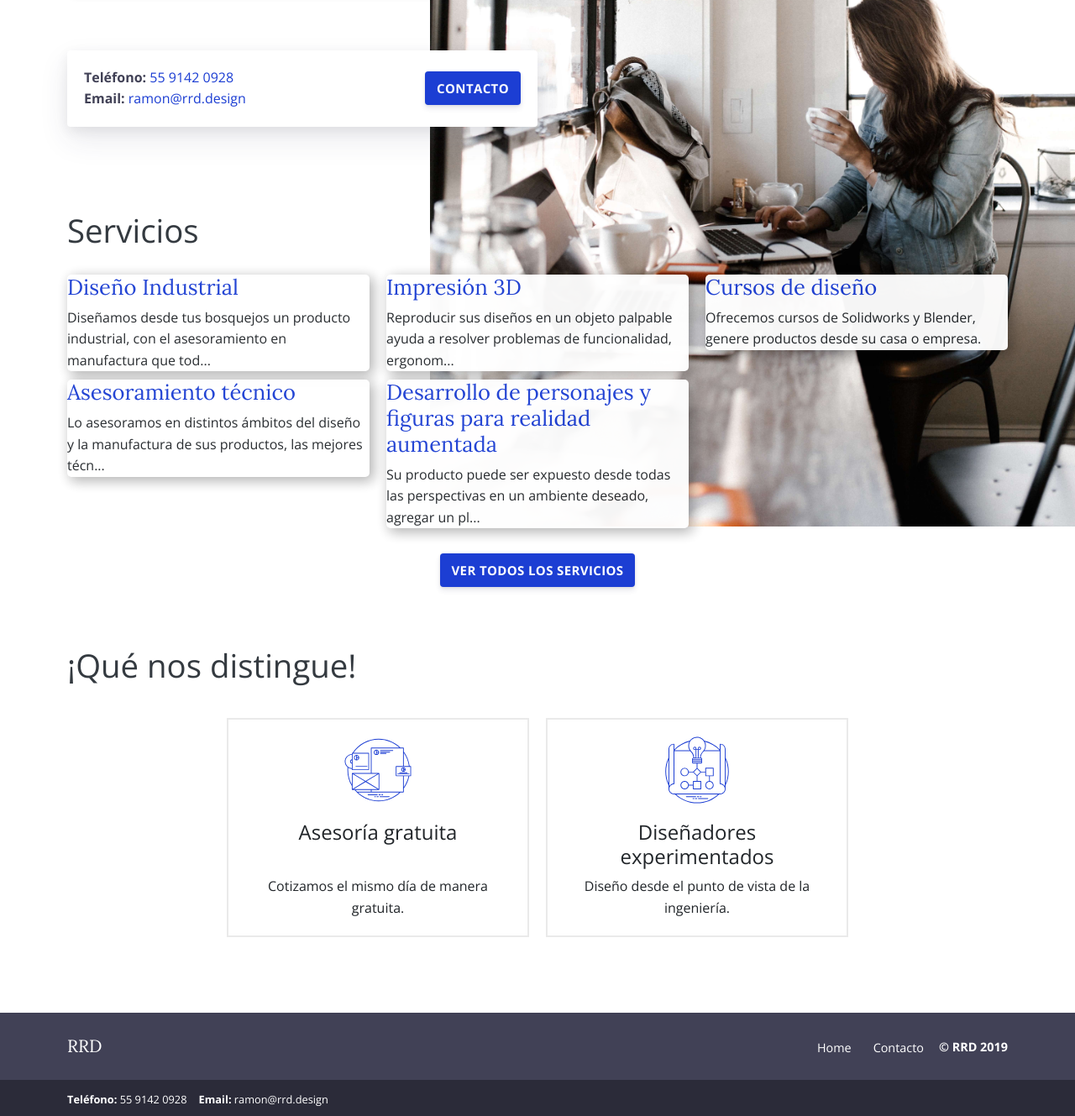
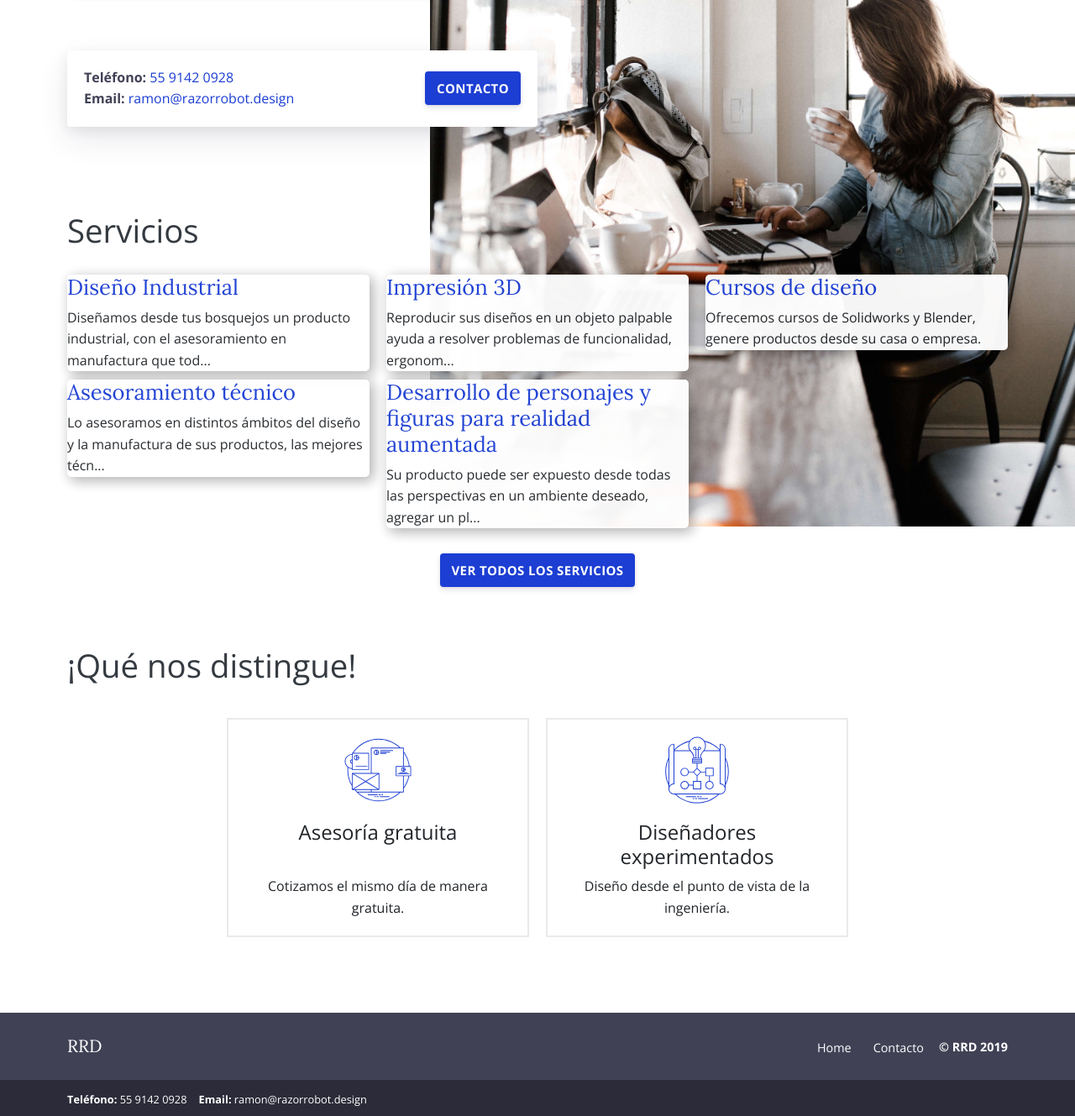
Before and after one commit to bay007/rrd, a Jekyll site: the page built from index.html, in a window 1280 px wide. Shown: the part 455-1784 px from the top of the page at 84% size. Built offline with Jekyll 4.4.1, drawn with Linux system fonts in a browser that asks for light colours.

Commit message:
cambio de email

```diff
--- a/_data/contact.yml
+++ b/_data/contact.yml
@@ -1,4 +1,4 @@
-email: 'ramon@rrd.design'
+email: 'ramon@razorrobot.design'
 phone: '55 9142 0928'
 businessName: 'Ramon López'
 address: 'Liverpool 174, Cuahutemoc, CDMX'
```
